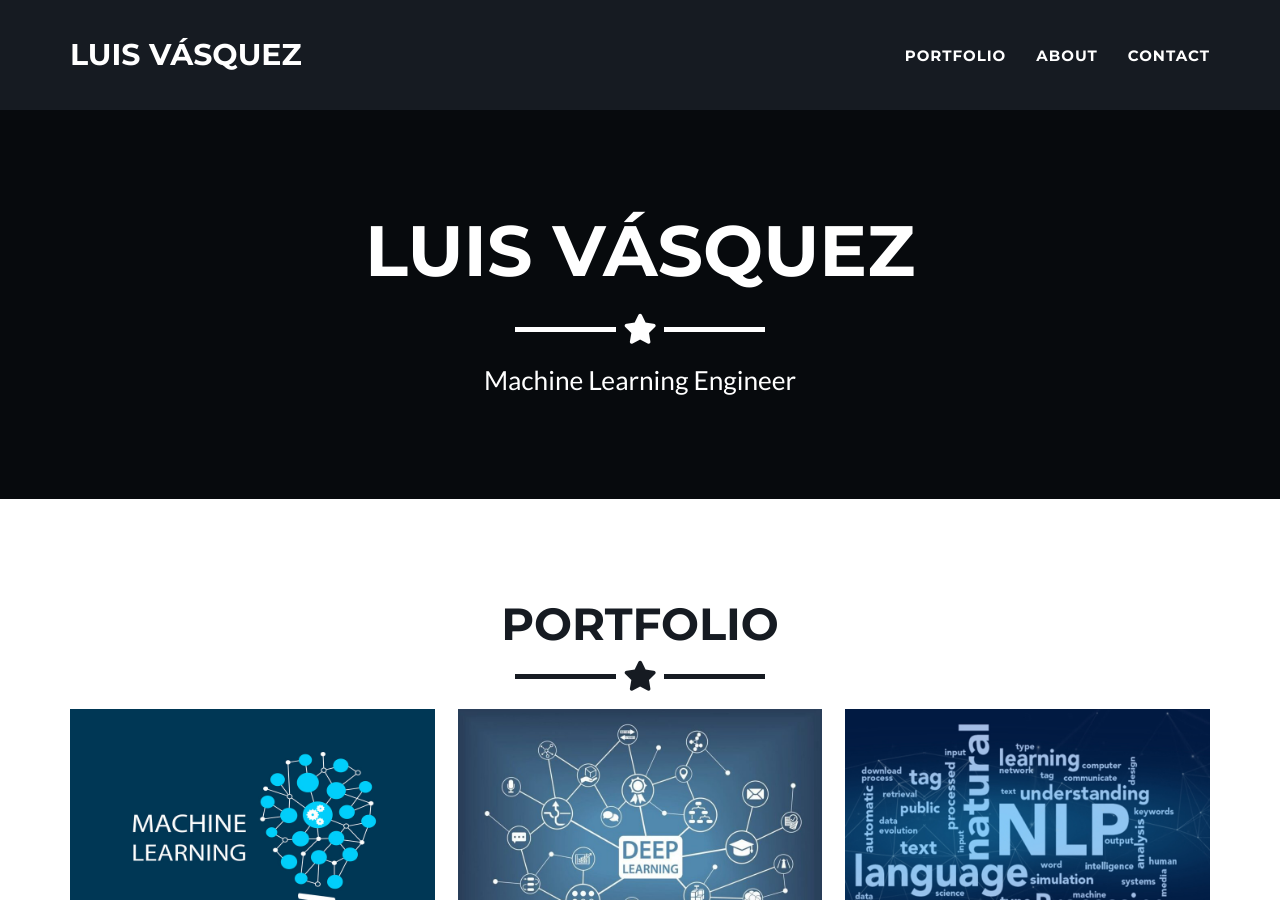
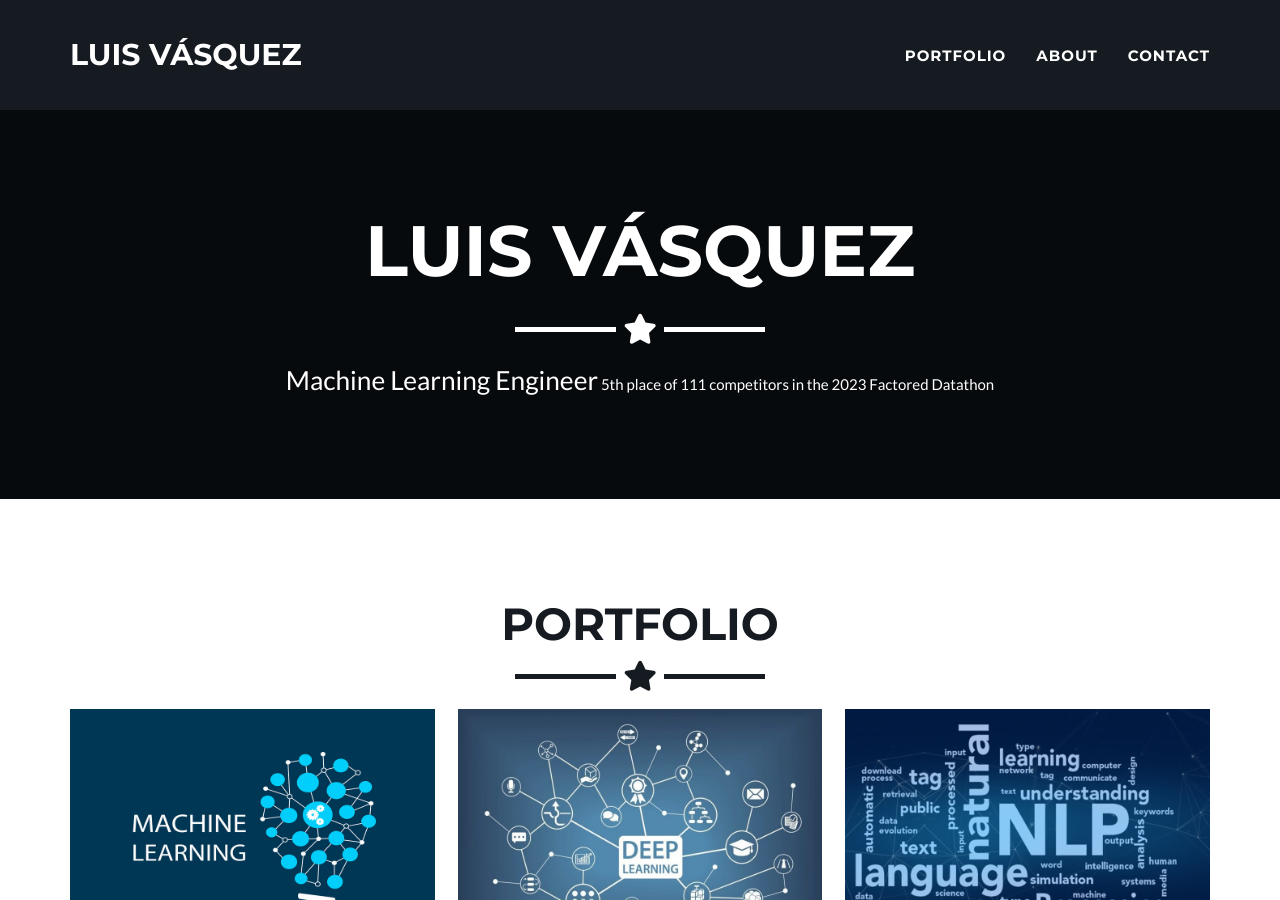
Before and after one commit to LuisAnibalVasquez/LuisAnibalVasquez.github.io, a Jekyll site: the page built from index.html, in a window 1280 px wide and 900 px high. Built offline with Jekyll 4.4.1, drawn with Linux system fonts in a browser that asks for light colours.

Commit message:
Include factored datathon award

```diff
--- a/_config.yml
+++ b/_config.yml
@@ -5,6 +5,7 @@ url: https://github.com/LuisAnibalVasquez
 description: "Machine Learning Engineer Jr with extense training in Machine Learning, DeepLearning, Cloud and technologies such as: Python, TensorFlow, Jupyter Notebooks, Streamlit, MLOps, Weights & Bias, MLFlow, Flask, Azure DataFactory, DataBricks, Azure Synapse, Power BI, GCP, Azure, AWS"
 keywords: "machine learning, deep learning, NLP, computer vision, freelace, venezuela, remote"
 skills: "Machine Learning Engineer"
+awards: "5th place of 111 competitors in the 2023 Factored Datathon "
 meta_author: Vasquez Luis
 
 # Google webmaster tools
--- a/_includes/header.html
+++ b/_includes/header.html
@@ -8,6 +8,7 @@
           <span class="name">{{ site.title }}</span>
           <hr class="star-light" />
           <span class="skills">{{ site.skills }}</span>
+          <span class="awards">{{ site.awards }}</span>
         </div>
       </div>
     </div>
```
